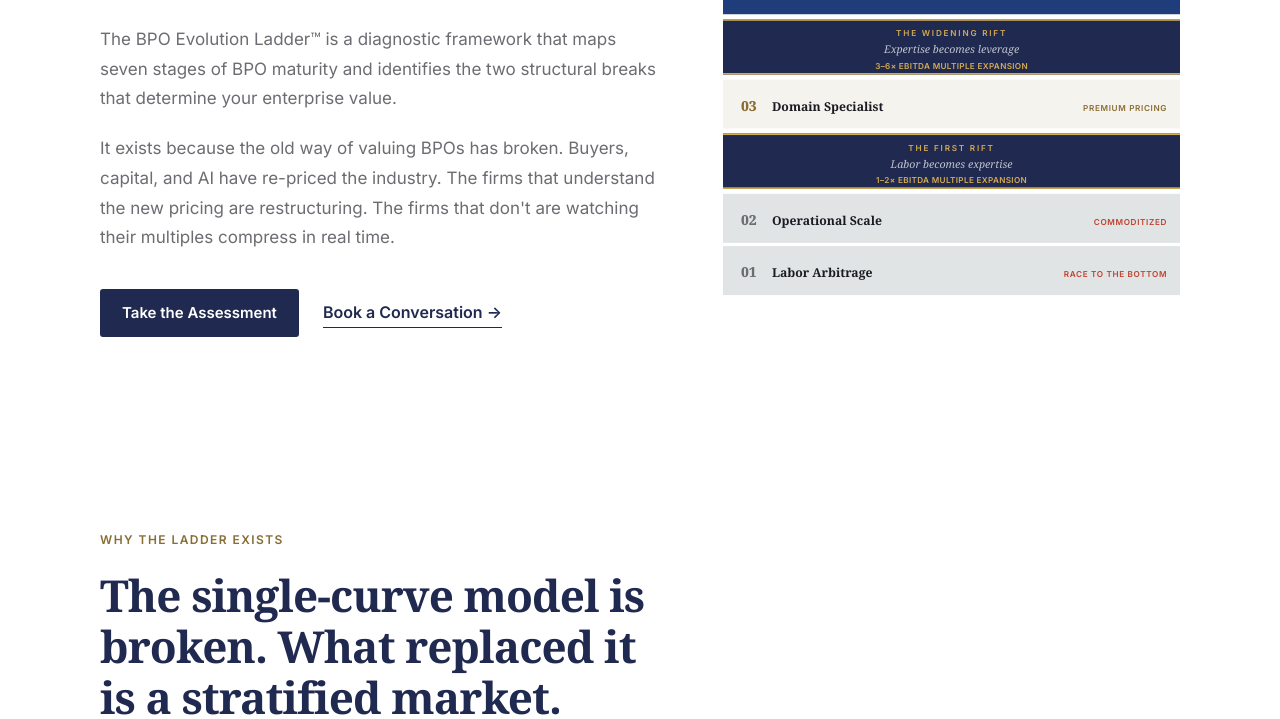
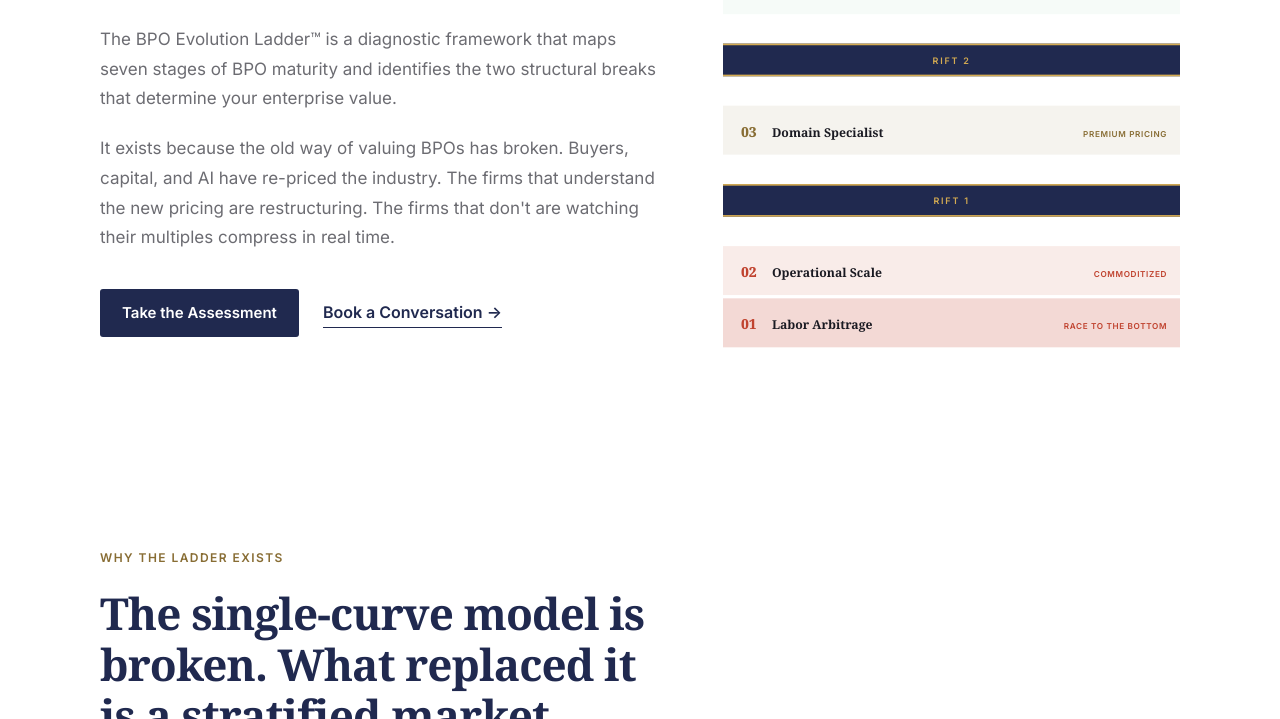
Before and after one commit to amandaquinn19/Evostr, a plain HTML site: page evolution-ladder.html in a window 1280 px wide. Shown: the part 381-1100 px from the top of the page. Drawn offline with Linux system fonts and the light colour scheme.

Commit message:
Hero image styling

```diff
--- a/evolution-ladder.html
+++ b/evolution-ladder.html
@@ -571,85 +571,81 @@
       </div>
 
       <div class="el-hero-image" style="background: transparent; padding: 0;">
-        <svg viewBox="0 0 560 640" xmlns="http://www.w3.org/2000/svg" style="width: 100%; height: auto; display: block;" role="img" aria-label="BPO Evolution Ladder™ — 7 rungs, 2 structural rifts">
+        <svg viewBox="0 0 560 700" xmlns="http://www.w3.org/2000/svg" style="width: 100%; height: auto; display: block;" role="img" aria-label="BPO Evolution Ladder™ — 7 rungs, 2 structural rifts">
           <title>BPO Evolution Ladder™</title>
 
           <!-- ↑ ENTERPRISE VALUE label -->
           <text x="16" y="18" style="font-family: 'Inter', -apple-system, sans-serif; font-size: 9px; font-weight: 700; letter-spacing: 1.5px;" fill="#6C6C72">&#8593; ENTERPRISE VALUE</text>
 
           <!-- ════════════════════════════════════
-               ABOVE WIDENING RIFT
+               RUNGS 4–7 — Safe Green
                ════════════════════════════════════ -->
 
           <!-- Rung 7: Functional Owner -->
-          <rect x="0" y="30" width="560" height="60" fill="#1E3D7A"/>
-          <text x="22" y="68" style="font-family: 'Noto Serif', Georgia, serif; font-size: 17px; font-weight: 800;" fill="#D4AB52">07</text>
-          <text x="60" y="68" style="font-family: 'Noto Serif', Georgia, serif; font-size: 15px; font-weight: 700;" fill="#FFFFFF">Functional Owner</text>
-          <text x="544" y="68" style="font-family: 'Inter', -apple-system, sans-serif; font-size: 10px; font-weight: 700; letter-spacing: 0.8px;" fill="#D4AB52" text-anchor="end">IRREPLACEABLE</text>
+          <rect x="0" y="30" width="560" height="60" fill="rgba(82,168,126,0.2)"/>
+          <text x="22" y="68" style="font-family: 'Noto Serif', Georgia, serif; font-size: 17px; font-weight: 800;" fill="#52A87E">07</text>
+          <text x="60" y="68" style="font-family: 'Noto Serif', Georgia, serif; font-size: 15px; font-weight: 700;" fill="#1A1A22">Functional Owner</text>
+          <text x="544" y="68" style="font-family: 'Inter', -apple-system, sans-serif; font-size: 10px; font-weight: 700; letter-spacing: 0.8px;" fill="#52A87E" text-anchor="end">IRREPLACEABLE</text>
 
           <!-- Rung 6: AI-Native Ops -->
-          <rect x="0" y="94" width="560" height="60" fill="#1E3D7A"/>
-          <text x="22" y="132" style="font-family: 'Noto Serif', Georgia, serif; font-size: 17px; font-weight: 800;" fill="#D4AB52">06</text>
-          <text x="60" y="132" style="font-family: 'Noto Serif', Georgia, serif; font-size: 15px; font-weight: 700;" fill="#FFFFFF">AI-Native Ops</text>
-          <text x="544" y="132" style="font-family: 'Inter', -apple-system, sans-serif; font-size: 10px; font-weight: 700; letter-spacing: 0.8px;" fill="#D4AB52" text-anchor="end">VALUATION SURGE</text>
+          <rect x="0" y="94" width="560" height="60" fill="rgba(82,168,126,0.15)"/>
+          <text x="22" y="132" style="font-family: 'Noto Serif', Georgia, serif; font-size: 17px; font-weight: 800;" fill="#52A87E">06</text>
+          <text x="60" y="132" style="font-family: 'Noto Serif', Georgia, serif; font-size: 15px; font-weight: 700;" fill="#1A1A22">AI-Native Ops</text>
+          <text x="544" y="132" style="font-family: 'Inter', -apple-system, sans-serif; font-size: 10px; font-weight: 700; letter-spacing: 0.8px;" fill="#52A87E" text-anchor="end">VALUATION SURGE</text>
 
           <!-- Rung 5: Value Creator -->
-          <rect x="0" y="158" width="560" height="60" fill="#1E3D7A"/>
-          <text x="22" y="196" style="font-family: 'Noto Serif', Georgia, serif; font-size: 17px; font-weight: 800;" fill="#D4AB52">05</text>
-          <text x="60" y="196" style="font-family: 'Noto Serif', Georgia, serif; font-size: 15px; font-weight: 700;" fill="#FFFFFF">Value Creator</text>
-          <text x="544" y="196" style="font-family: 'Inter', -apple-system, sans-serif; font-size: 10px; font-weight: 700; letter-spacing: 0.8px;" fill="#D4AB52" text-anchor="end">MARGIN EXPANSION</text>
+          <rect x="0" y="158" width="560" height="60" fill="rgba(82,168,126,0.1)"/>
+          <text x="22" y="196" style="font-family: 'Noto Serif', Georgia, serif; font-size: 17px; font-weight: 800;" fill="#52A87E">05</text>
+          <text x="60" y="196" style="font-family: 'Noto Serif', Georgia, serif; font-size: 15px; font-weight: 700;" fill="#1A1A22">Value Creator</text>
+          <text x="544" y="196" style="font-family: 'Inter', -apple-system, sans-serif; font-size: 10px; font-weight: 700; letter-spacing: 0.8px;" fill="#52A87E" text-anchor="end">MARGIN EXPANSION</text>
 
           <!-- Rung 4: Tech-Enabled -->
-          <rect x="0" y="222" width="560" height="60" fill="#1E3D7A"/>
-          <text x="22" y="260" style="font-family: 'Noto Serif', Georgia, serif; font-size: 17px; font-weight: 800;" fill="#D4AB52">04</text>
-          <text x="60" y="260" style="font-family: 'Noto Serif', Georgia, serif; font-size: 15px; font-weight: 700;" fill="#FFFFFF">Tech-Enabled</text>
-          <text x="544" y="260" style="font-family: 'Inter', -apple-system, sans-serif; font-size: 10px; font-weight: 700; letter-spacing: 0.8px;" fill="#D4AB52" text-anchor="end">DIFFERENTIATED</text>
+          <rect x="0" y="222" width="560" height="60" fill="rgba(82,168,126,0.05)"/>
+          <text x="22" y="260" style="font-family: 'Noto Serif', Georgia, serif; font-size: 17px; font-weight: 800;" fill="#52A87E">04</text>
+          <text x="60" y="260" style="font-family: 'Noto Serif', Georgia, serif; font-size: 15px; font-weight: 700;" fill="#1A1A22">Tech-Enabled</text>
+          <text x="544" y="260" style="font-family: 'Inter', -apple-system, sans-serif; font-size: 10px; font-weight: 700; letter-spacing: 0.8px;" fill="#52A87E" text-anchor="end">DIFFERENTIATED</text>
 
           <!-- ════════════════════════════════════
-               THE WIDENING RIFT
+               RIFT 2 (The Widening Rift) — 100px, single line
                ════════════════════════════════════ -->
-          <rect x="0" y="288" width="560" height="68" fill="#20294F"/>
-          <rect x="0" y="288" width="560" height="2" fill="#D4AB52"/>
-          <rect x="0" y="354" width="560" height="2" fill="#D4AB52"/>
-          <text x="280" y="309" style="font-family: 'Inter', -apple-system, sans-serif; font-size: 10px; font-weight: 700; letter-spacing: 2.2px;" fill="#D4AB52" text-anchor="middle">THE WIDENING RIFT</text>
-          <text x="280" y="330" style="font-family: 'Noto Serif', Georgia, serif; font-size: 13px; font-style: italic;" fill="rgba(255,255,255,0.72)" text-anchor="middle">Expertise becomes leverage</text>
-          <text x="280" y="349" style="font-family: 'Inter', -apple-system, sans-serif; font-size: 10px; font-weight: 600; letter-spacing: 0.4px;" fill="#D4AB52" text-anchor="middle">3&#8211;6&#215; EBITDA MULTIPLE EXPANSION</text>
+          <rect x="0" y="318" width="560" height="40" fill="#20294F"/>
+          <rect x="0" y="318" width="560" height="2" fill="#D4AB52"/>
+          <rect x="0" y="356" width="560" height="2" fill="#D4AB52"/>
+          <text x="280" y="343" style="font-family: 'Inter', -apple-system, sans-serif; font-size: 11px; font-weight: 700; letter-spacing: 2.2px;" fill="#D4AB52" text-anchor="middle">RIFT 2</text>
 
           <!-- ════════════════════════════════════
-               BETWEEN RIFTS — Cream
+               RUNG 3 — Cream (unchanged)
                ════════════════════════════════════ -->
 
           <!-- Rung 3: Domain Specialist -->
-          <rect x="0" y="362" width="560" height="60" fill="#F5F3EE"/>
-          <text x="22" y="400" style="font-family: 'Noto Serif', Georgia, serif; font-size: 17px; font-weight: 800;" fill="#886D34">03</text>
-          <text x="60" y="400" style="font-family: 'Noto Serif', Georgia, serif; font-size: 15px; font-weight: 700;" fill="#1A1A22">Domain Specialist</text>
-          <text x="544" y="400" style="font-family: 'Inter', -apple-system, sans-serif; font-size: 10px; font-weight: 700; letter-spacing: 0.8px;" fill="#886D34" text-anchor="end">PREMIUM PRICING</text>
+          <rect x="0" y="394" width="560" height="60" fill="#F5F3EE"/>
+          <text x="22" y="432" style="font-family: 'Noto Serif', Georgia, serif; font-size: 17px; font-weight: 800;" fill="#886D34">03</text>
+          <text x="60" y="432" style="font-family: 'Noto Serif', Georgia, serif; font-size: 15px; font-weight: 700;" fill="#1A1A22">Domain Specialist</text>
+          <text x="544" y="432" style="font-family: 'Inter', -apple-system, sans-serif; font-size: 10px; font-weight: 700; letter-spacing: 0.8px;" fill="#886D34" text-anchor="end">PREMIUM PRICING</text>
 
           <!-- ════════════════════════════════════
-               THE FIRST RIFT
+               RIFT 1 (The First Rift) — 100px, single line
                ════════════════════════════════════ -->
-          <rect x="0" y="428" width="560" height="68" fill="#20294F"/>
-          <rect x="0" y="428" width="560" height="2" fill="#D4AB52"/>
-          <rect x="0" y="494" width="560" height="2" fill="#D4AB52"/>
-          <text x="280" y="449" style="font-family: 'Inter', -apple-system, sans-serif; font-size: 10px; font-weight: 700; letter-spacing: 2.2px;" fill="#D4AB52" text-anchor="middle">THE FIRST RIFT</text>
-          <text x="280" y="470" style="font-family: 'Noto Serif', Georgia, serif; font-size: 13px; font-style: italic;" fill="rgba(255,255,255,0.72)" text-anchor="middle">Labor becomes expertise</text>
-          <text x="280" y="489" style="font-family: 'Inter', -apple-system, sans-serif; font-size: 10px; font-weight: 600; letter-spacing: 0.4px;" fill="#D4AB52" text-anchor="middle">1&#8211;2&#215; EBITDA MULTIPLE EXPANSION</text>
+          <rect x="0" y="490" width="560" height="40" fill="#20294F"/>
+          <rect x="0" y="490" width="560" height="2" fill="#D4AB52"/>
+          <rect x="0" y="528" width="560" height="2" fill="#D4AB52"/>
+          <text x="280" y="515" style="font-family: 'Inter', -apple-system, sans-serif; font-size: 11px; font-weight: 700; letter-spacing: 2.2px;" fill="#D4AB52" text-anchor="middle">RIFT 1</text>
 
           <!-- ════════════════════════════════════
-               BELOW FIRST RIFT — Matte steel
+               RUNGS 1–2 — Caution Red
                ════════════════════════════════════ -->
 
           <!-- Rung 2: Operational Scale -->
-          <rect x="0" y="502" width="560" height="60" fill="#E0E4E5"/>
-          <text x="22" y="540" style="font-family: 'Noto Serif', Georgia, serif; font-size: 17px; font-weight: 800;" fill="#6C6C72">02</text>
-          <text x="60" y="540" style="font-family: 'Noto Serif', Georgia, serif; font-size: 15px; font-weight: 700;" fill="#1A1A22">Operational Scale</text>
-          <text x="544" y="540" style="font-family: 'Inter', -apple-system, sans-serif; font-size: 10px; font-weight: 700; letter-spacing: 0.8px;" fill="#C0432F" text-anchor="end">COMMODITIZED</text>
+          <rect x="0" y="566" width="560" height="60" fill="rgba(192,67,47,0.1)"/>
+          <text x="22" y="604" style="font-family: 'Noto Serif', Georgia, serif; font-size: 17px; font-weight: 800;" fill="#C0432F">02</text>
+          <text x="60" y="604" style="font-family: 'Noto Serif', Georgia, serif; font-size: 15px; font-weight: 700;" fill="#1A1A22">Operational Scale</text>
+          <text x="544" y="604" style="font-family: 'Inter', -apple-system, sans-serif; font-size: 10px; font-weight: 700; letter-spacing: 0.8px;" fill="#C0432F" text-anchor="end">COMMODITIZED</text>
 
           <!-- Rung 1: Labor Arbitrage -->
-          <rect x="0" y="566" width="560" height="60" fill="#E0E4E5"/>
-          <text x="22" y="604" style="font-family: 'Noto Serif', Georgia, serif; font-size: 17px; font-weight: 800;" fill="#6C6C72">01</text>
-          <text x="60" y="604" style="font-family: 'Noto Serif', Georgia, serif; font-size: 15px; font-weight: 700;" fill="#1A1A22">Labor Arbitrage</text>
-          <text x="544" y="604" style="font-family: 'Inter', -apple-system, sans-serif; font-size: 10px; font-weight: 700; letter-spacing: 0.8px;" fill="#C0432F" text-anchor="end">RACE TO THE BOTTOM</text>
+          <rect x="0" y="630" width="560" height="60" fill="rgba(192,67,47,0.2)"/>
+          <text x="22" y="668" style="font-family: 'Noto Serif', Georgia, serif; font-size: 17px; font-weight: 800;" fill="#C0432F">01</text>
+          <text x="60" y="668" style="font-family: 'Noto Serif', Georgia, serif; font-size: 15px; font-weight: 700;" fill="#1A1A22">Labor Arbitrage</text>
+          <text x="544" y="668" style="font-family: 'Inter', -apple-system, sans-serif; font-size: 10px; font-weight: 700; letter-spacing: 0.8px;" fill="#C0432F" text-anchor="end">RACE TO THE BOTTOM</text>
 
         </svg>
       </div>
```
